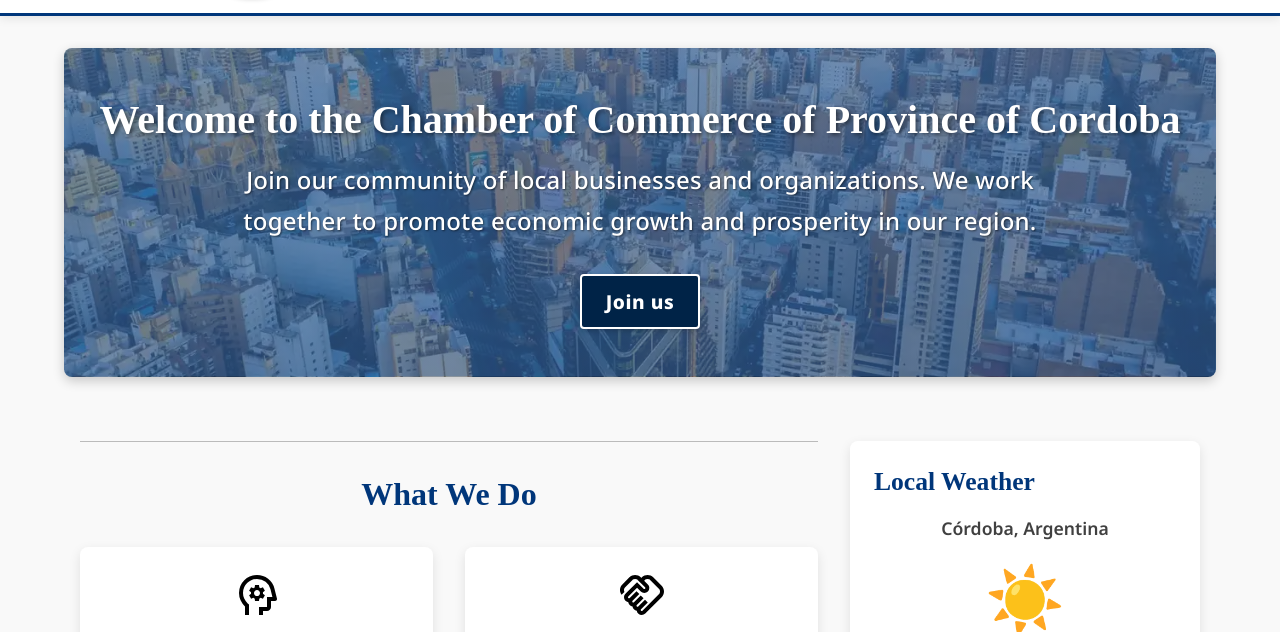
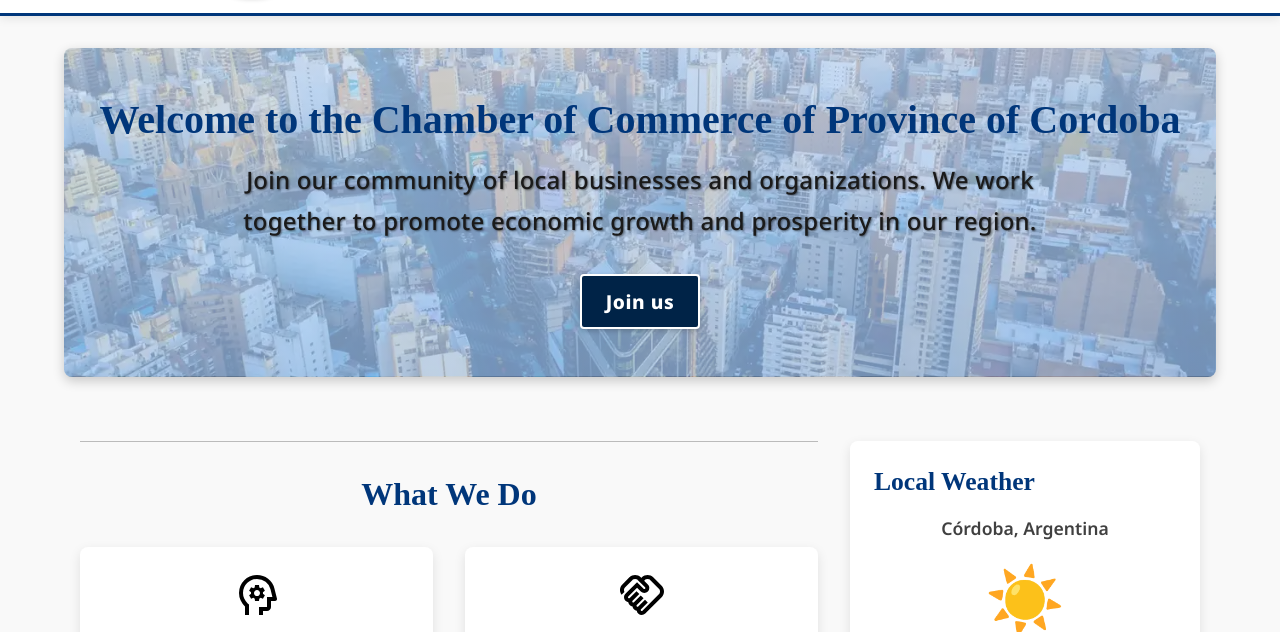
Before and after one commit to josedleonett/wdd231, a plain HTML site: page chamber/index.html in a window 1280 px wide. Shown: the part 139-771 px from the top of the page. Drawn offline with Linux system fonts and the light colour scheme; no server answers; a web font is replaced by a local one.

Commit message:
fix(hero): Update background gradient and text colors for improved visibility

```diff
--- a/chamber/styles/index.css
+++ b/chamber/styles/index.css
@@ -1,5 +1,5 @@
 .hero {
-    background-image: linear-gradient(rgba(62, 106, 160, 0.7), rgba(50, 97, 155, 0.7)), url('../images/cordoba-hero-image.webp');
+    background-image: linear-gradient(rgba(192, 220, 255, 0.7), rgba(163, 205, 255, 0.7)), url('../images/cordoba-hero-image.webp');
     background-size: cover;
     background-position: center;
     background-repeat: no-repeat;
@@ -13,12 +13,11 @@
 }
 
 .hero h1 {
-    color: var(--color-text-inverted);
-    text-shadow: 2px 2px 4px rgba(0, 0, 0, 0.5);
+    color: var(--color-primary);
 }
 
 .hero p {
-    color: var(--color-text-inverted);
+    color: var(--color-text);
     font-size: 1.5rem;
     text-shadow: 1px 1px 2px rgba(0, 0, 0, 0.5);
 }
```
